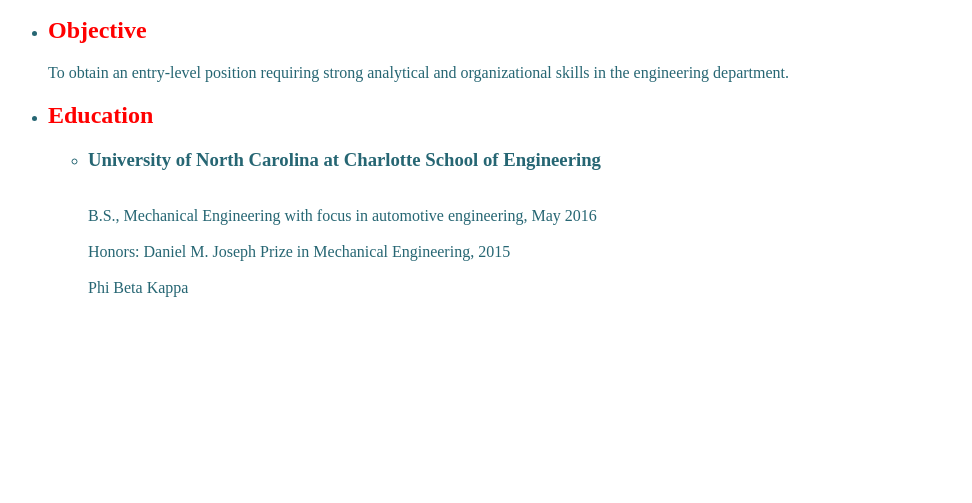
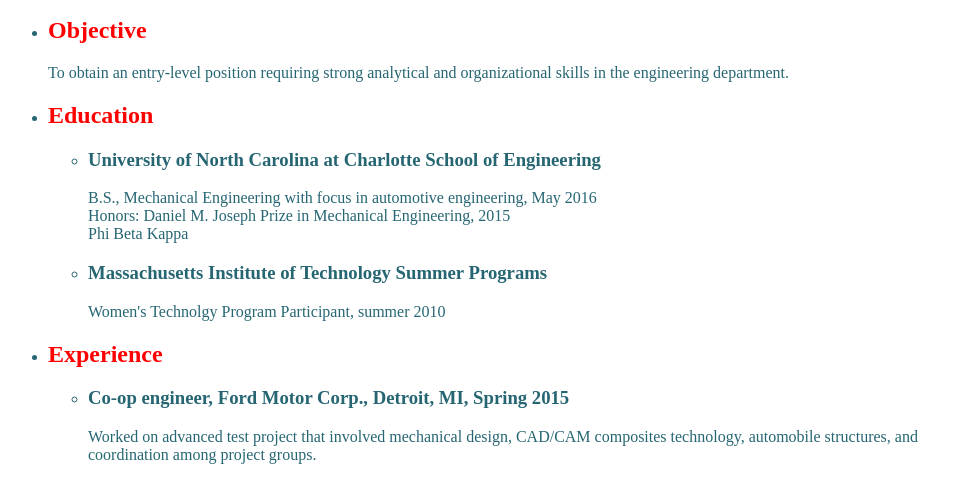
Before and after one commit to Hannah-design14/Exercise-4-list, a plain HTML site: page nest-list-resume.html in a window 1280 px wide. Shown: the part 155-658 px from the top of the page, without its empty margins (0-972 px from the left). Drawn offline with Linux system fonts and the light colour scheme.

Commit message:
editted Education and added experience

```diff
--- a/nest-list-resume.html
+++ b/nest-list-resume.html
@@ -26,9 +26,20 @@
             <li><h2 style="color: #FF0000;">Education</h2></li>
             <ul>
                 <li><h3>University of North Carolina at Charlotte School of Engineering</h3></li>
-                <br>B.S., Mechanical Engineering with focus in automotive engineering, May 2016</br>
-                <br>Honors: Daniel M. Joseph Prize in Mechanical Engineering, 2015</br>
-                <br>Phi Beta Kappa</br>
+                    B.S., Mechanical Engineering with focus in automotive engineering, May 2016<br>
+                    Honors: Daniel M. Joseph Prize in Mechanical Engineering, 2015<br>
+                    Phi Beta Kappa<br>
+                <li><h3>Massachusetts Institute of Technology Summer Programs</h3></li>
+                Women's Technolgy Program Participant, summer 2010
+            </ul>
+        </ul>
+        <ul>
+            <li><h2 style="color:#FF0000;">Experience</h2></li>
+            <ul>
+                <li><h3>Co-op engineer, Ford Motor Corp., Detroit, MI, Spring 2015</h3></li>
+                Worked on advanced test project that involved mechanical design, CAD/CAM
+                composites technology, automobile structures, and<br>
+                coordination among project groups.
             </ul>
         </ul>
     </body>
```
